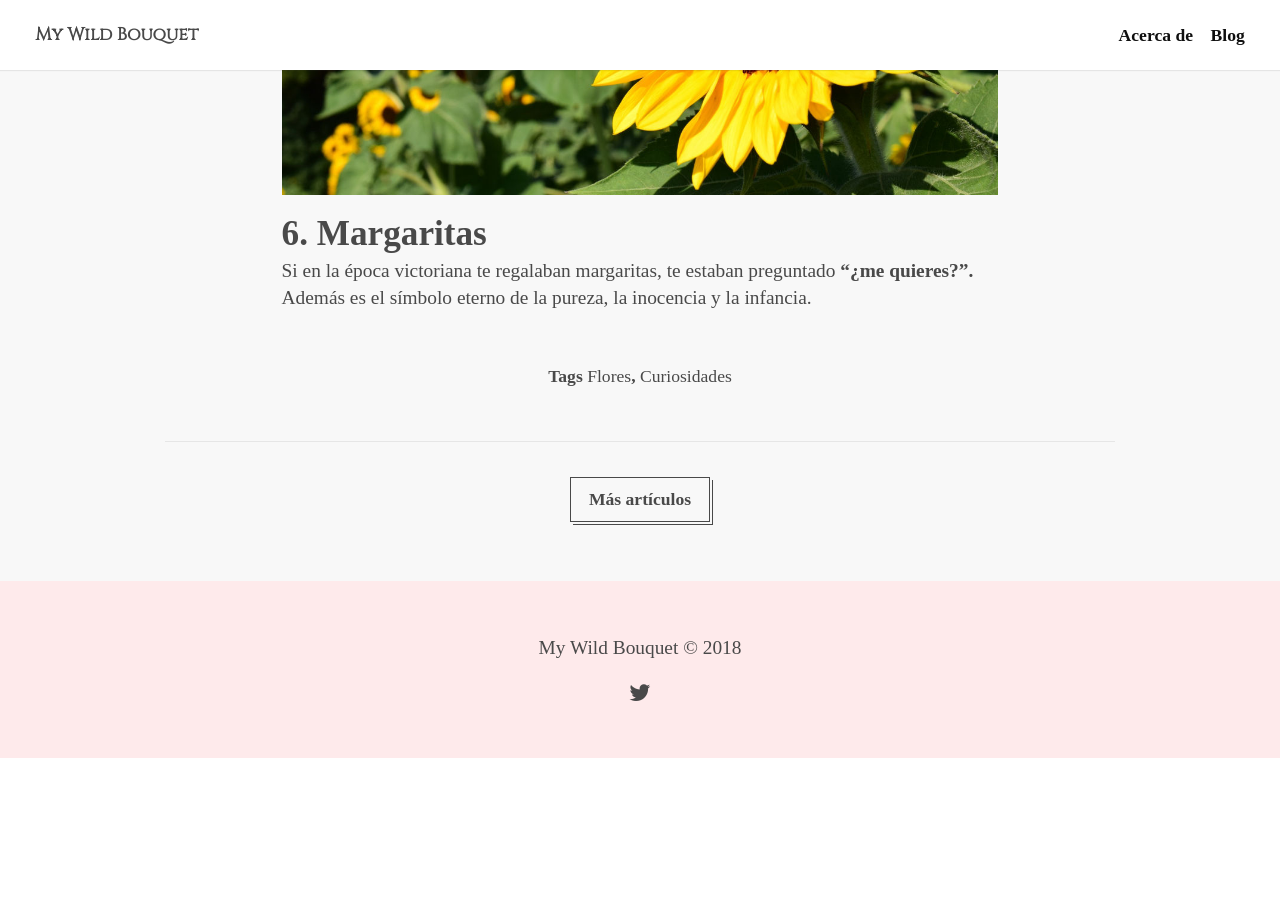
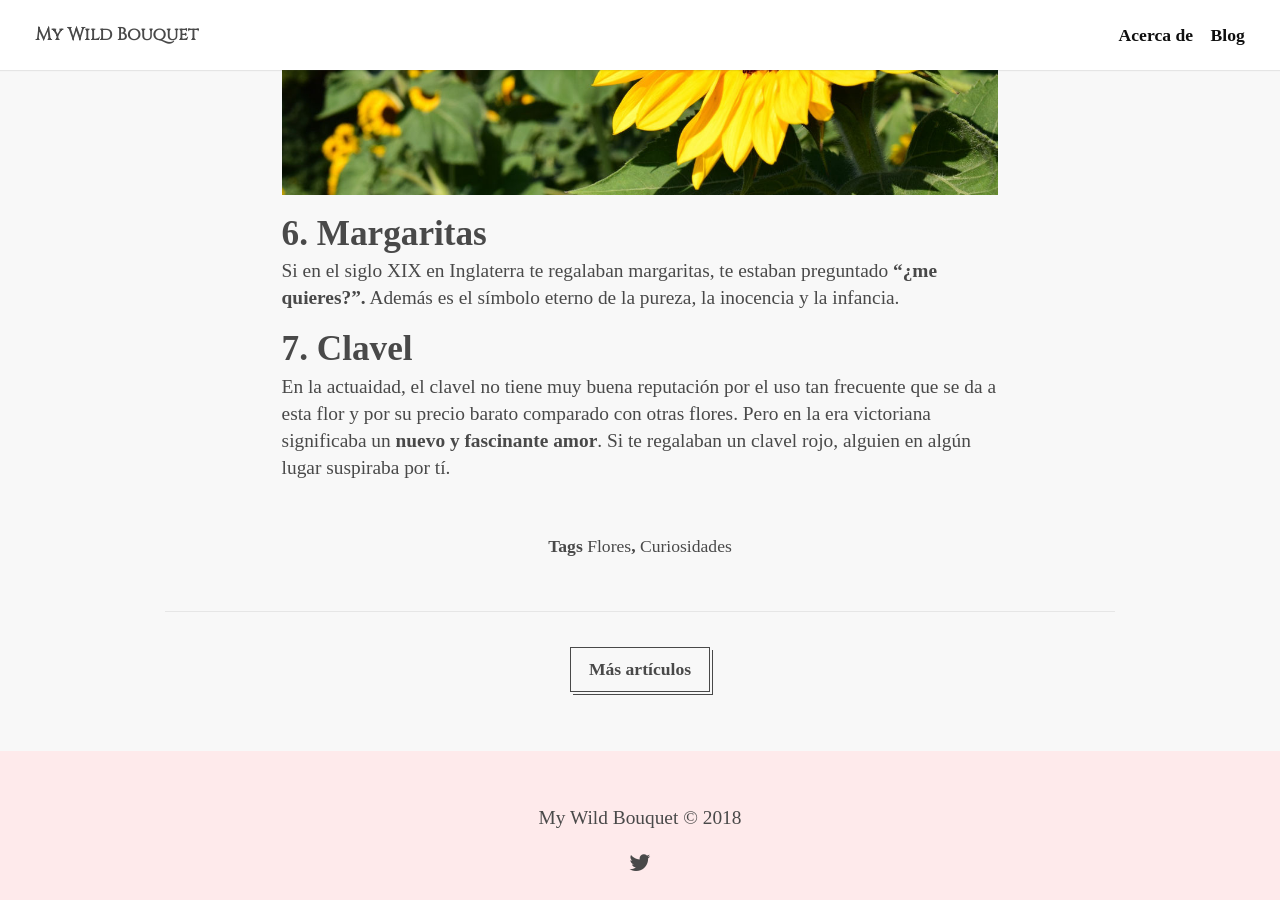
Before and after one commit to keyvanakbary/ramosilvestre.com, a Jekyll site: the page built from src/_posts/2018-01-20-El-significado-de-las-flores.md, in a window 1280 px wide and 900 px high, scrolled down 4891 px. Built offline with Jekyll 4.4.1, drawn with Linux system fonts in a browser that asks for light colours; some web fonts are replaced; before the commit the page ends 5649 px from its top, so only the background shows below that.

Commit message:
Update 2018-01-20-El-significado-de-las-flores.md

```diff
--- a/src/_posts/2018-01-20-El-significado-de-las-flores.md
+++ b/src/_posts/2018-01-20-El-significado-de-las-flores.md
@@ -59,4 +59,9 @@ Esta flor recuerda al sol, por lo tanto regalar girasoles estás transmitiendo a
 
 ### 6. Margaritas
 
-Si en la época victoriana te regalaban margaritas, te estaban preguntado **“¿me quieres?”.** Además es el símbolo eterno de la pureza, la inocencia y la infancia.
+Si en el siglo XIX en Inglaterra te regalaban margaritas, te estaban preguntado **“¿me quieres?”.** Además es el símbolo eterno de la pureza, la inocencia y la infancia.
+
+
+### 7. Clavel
+
+En la actuaidad, el clavel no tiene muy buena reputación por el uso tan frecuente que se da a esta flor y por su precio barato comparado con otras flores. Pero en la era victoriana significaba un **nuevo y fascinante amor**. Si te regalaban un clavel rojo, alguien en algún lugar suspiraba por tí.
```
